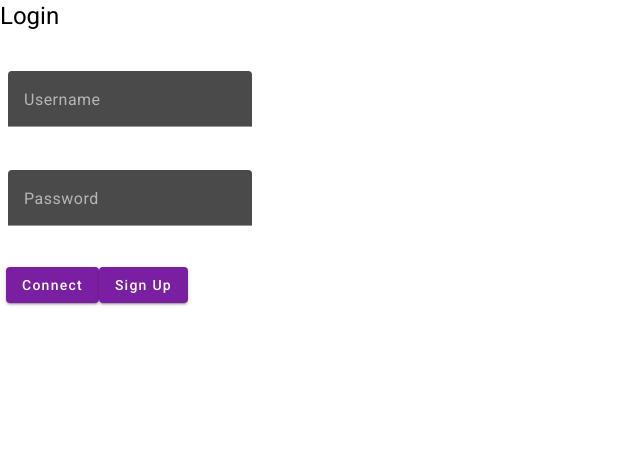
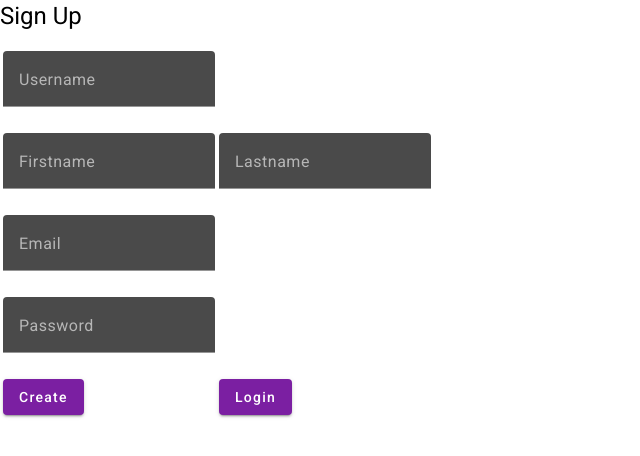
Before and after one commit to alex210501/AW4L-ExpenseTracker-FrontEnd, an Angular app in the folder expensestracker/: page /signup in a window 1280 px wide. Shown: the top 456 px of the page, without its empty margins (0-640 px from the left). Built offline with nearby package versions, Linux system fonts and the light colour scheme.

Commit message:
Add signup page

```diff
--- a/expensestracker/src/app/app-routing.module.ts
+++ b/expensestracker/src/app/app-routing.module.ts
@@ -2,11 +2,12 @@ import { NgModule } from '@angular/core';
 import { RouterModule, Routes } from '@angular/router';
 
 import { LoginComponent } from './components/login/login.component';
+import { SignupComponent } from './components/signup/signup.component';
 
 const routes: Routes = [
   { path: '', redirectTo: 'login', pathMatch: 'full' },
   { path: 'login', component: LoginComponent },
-  { path: 'signup', component: LoginComponent }
+  { path: 'signup', component: SignupComponent }
 ];
 
 @NgModule({
--- a/expensestracker/src/app/app.module.ts
+++ b/expensestracker/src/app/app.module.ts
@@ -9,11 +9,13 @@ import { AppRoutingModule } from './app-routing.module';
 import { AppComponent } from './app.component';
 import { BrowserAnimationsModule } from '@angular/platform-browser/animations';
 import { LoginComponent } from './components/login/login.component';
+import { SignupComponent } from './components/signup/signup.component';
 
 @NgModule({
   declarations: [
     AppComponent,
-    LoginComponent
+    LoginComponent,
+    SignupComponent
   ],
   imports: [
     BrowserModule,
--- a/expensestracker/src/app/components/login/login.component.html
+++ b/expensestracker/src/app/components/login/login.component.html
@@ -17,9 +17,11 @@
     </td>
   </tr>
 
-  <tr fxLayout="row" fxLayoutGap="20px">
+  <tr>
     <td>
       <button mat-raised-button color="primary" (click)="onClick($event)">Connect</button>
+    </td>
+    <td>
       <button mat-raised-button color="primary" (click)="goToSignUp($event)">Sign Up</button>
     </td>
   </tr>
--- /dev/null
+++ b/expensestracker/src/app/components/signup/signup.component.html
@@ -0,0 +1,51 @@
+<h1>Sign Up</h1>
+
+<table>
+    <tr>
+        <td>
+            <mat-form-field>
+                <mat-label>Username</mat-label>
+                <input matInput type="text" [(ngModel)]="user.username">
+            </mat-form-field>
+        </td>
+    </tr>
+    <tr>
+        <td>
+            <mat-form-field>
+                <mat-label>Firstname</mat-label>
+                <input matInput type="text" [(ngModel)]="user.firstname">
+            </mat-form-field>
+        </td>
+        <td>
+            <mat-form-field>
+                <mat-label>Lastname</mat-label>
+                <input matInput type="text" [(ngModel)]="user.lastname">
+            </mat-form-field>
+        </td>
+    </tr>
+    <tr>
+        <td>
+            <mat-form-field>
+                <mat-label>Email</mat-label>
+                <input matInput type="text" [(ngModel)]="user.email">
+            </mat-form-field>
+        </td>
+    </tr>
+    <tr>
+        <td>
+            <mat-form-field>
+                <mat-label>Password</mat-label>
+                <input matInput type="password" [(ngModel)]="user.password">
+            </mat-form-field>
+        </td>
+    </tr>
+
+    <tr>
+        <td>
+            <button mat-raised-button color="primary" (click)="onCreate($event)">Create</button>
+        </td>
+        <td>
+            <button mat-raised-button color="primary" (click)="goToLogin($event)">Login</button>
+        </td>
+    </tr>
+</table>
--- /dev/null
+++ b/expensestracker/src/app/components/signup/signup.component.ts
@@ -0,0 +1,29 @@
+import { Component } from '@angular/core';
+import { Router } from '@angular/router';
+
+import { User } from 'src/app/models/user';
+
+@Component({
+  selector: 'app-signup',
+  templateUrl: './signup.component.html',
+  styleUrls: ['./signup.component.css']
+})
+export class SignupComponent {
+  user: User = {
+    username: '',
+    firstname: '',
+    lastname: '',
+    email: '',
+    password: '',
+  };
+
+  constructor(private router: Router) {};
+
+  onCreate(event: any) {
+    console.log(this.user);
+  }
+
+  goToLogin(event: any) {
+    this.router.navigate(['login']);
+  }
+}
--- /dev/null
+++ b/expensestracker/src/app/models/user.ts
@@ -0,0 +1,7 @@
+export interface User {
+    username: string;
+    firstname: string;
+    lastname: string;
+    email: string;
+    password: string;
+}
```
Also changed, not shown: expensestracker/src/app/components/signup/signup.component.css (added), 1 other file (tests, documents, lock files or other folders).
